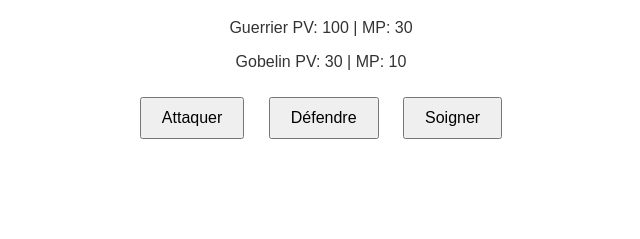
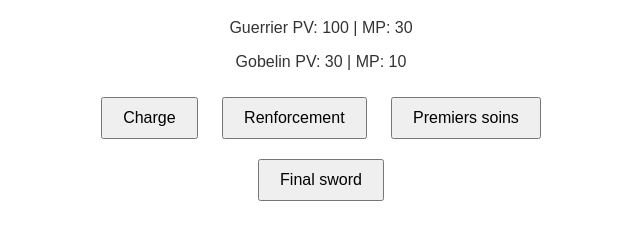
Before and after one commit to Lordknacki/Les-gardiens-de-l-Aether, a plain HTML site: page index.html in a window 1280 px wide. Shown: the part 61-300 px from the top of the page, without its empty margins (319-959 px from the left). Drawn offline with Linux system fonts and the light colour scheme.

Commit message:
Update index.html

```diff
--- a/index.html
+++ b/index.html
@@ -14,9 +14,10 @@
             <p id="monsterStatus">Gobelin PV: 30 | MP: 10</p>
         </div>
         <div id="actionArea">
-            <button onclick="performAction('attack')">Attaquer</button>
-            <button onclick="performAction('defend')">Défendre</button>
-            <button onclick="performAction('heal')">Soigner</button>
+            <button id="attack" onclick="performAction(hero, monster, 'Charge')">Charge</button>
+            <button id="defend" onclick="performAction(hero, monster, 'Renforcement')">Renforcement</button>
+            <button id="heal" onclick="performAction(hero, hero, 'Premiers soins')">Premiers soins</button>
+            <button id="finalSword" onclick="performAction(hero, monster, 'Final sword')">Final sword</button>
         </div>
         <div id="logArea"></div>
     </div>
```
